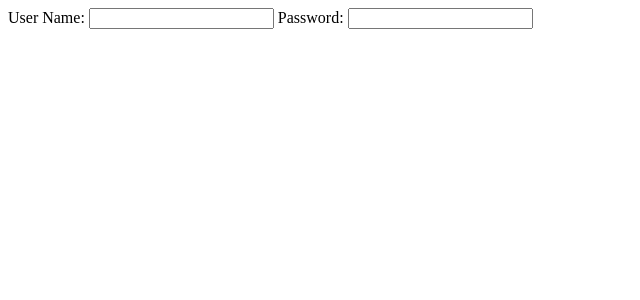
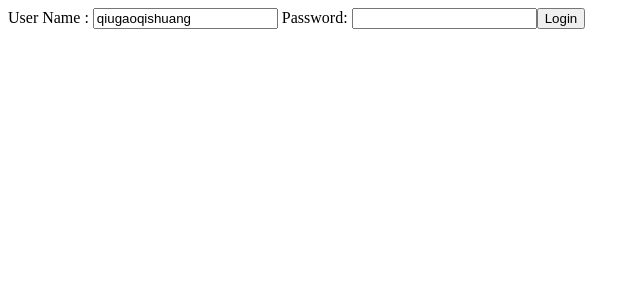
Before and after one commit to EstelleWu/full-stack-with-angular-and-springboot, an Angular app in the folder frontend/todo/: page / in a window 1280 px wide. Shown: the top 300 px of the page, without its empty margins (0-640 px from the left). Built offline with nearby package versions, Linux system fonts and the light colour scheme.

Commit message:
event binding and data binding regarding login component

```diff
--- a/frontend/todo/src/app/app.module.ts
+++ b/frontend/todo/src/app/app.module.ts
@@ -1,5 +1,6 @@
 import { BrowserModule } from '@angular/platform-browser';
 import { NgModule } from '@angular/core';
+import { FormsModule } from '@angular/forms';
 
 import { AppRoutingModule } from './app-routing.module';
 import { AppComponent } from './app.component';
@@ -14,7 +15,8 @@ import { LoginComponent } from './login/login.component';
   ],
   imports: [
     BrowserModule,
-    AppRoutingModule
+    AppRoutingModule,
+    FormsModule
   ],
   providers: [],
   bootstrap: [AppComponent]
--- a/frontend/todo/src/app/login/login.component.html
+++ b/frontend/todo/src/app/login/login.component.html
@@ -1,2 +1,13 @@
-User Name: <input type = "text" name = "username">
-Password: <input type = "password" name = "password">
+<!-- angular attribute -->
+<small *ngIf = 'invalidLogin'> Invalid Credential</small>
+
+<div>
+<!-- data binding
+    [(ngModel)]="username", take the input otherwise default model
+    value = "{{password}}", would take the default value-->
+User Name : <input type="text" name="username" [(ngModel)]="username">
+Password: <input type = "password" name = "password" [(ngModel)]="password">
+
+<!-- event binding -->
+<button (click) = handleLogin()>Login</button>
+</div>
--- a/frontend/todo/src/app/login/login.component.ts
+++ b/frontend/todo/src/app/login/login.component.ts
@@ -7,9 +7,21 @@ import { Component, OnInit } from '@angular/core';
 })
 export class LoginComponent implements OnInit {
 
+  username = 'qiugaoqishuang'
+  password = ''
+  errorMessage = " invalid credential"
+  invalidLogin = false
+
   constructor() { }
 
   ngOnInit(): void {
   }
 
+  handleLogin(){
+
+    console.log(this.username);
+    if (this.username === 'qiugaoqishuang' && this.password === 'dummy'){
+      this.invalidLogin = false;
+    }
+  }
 }
```
